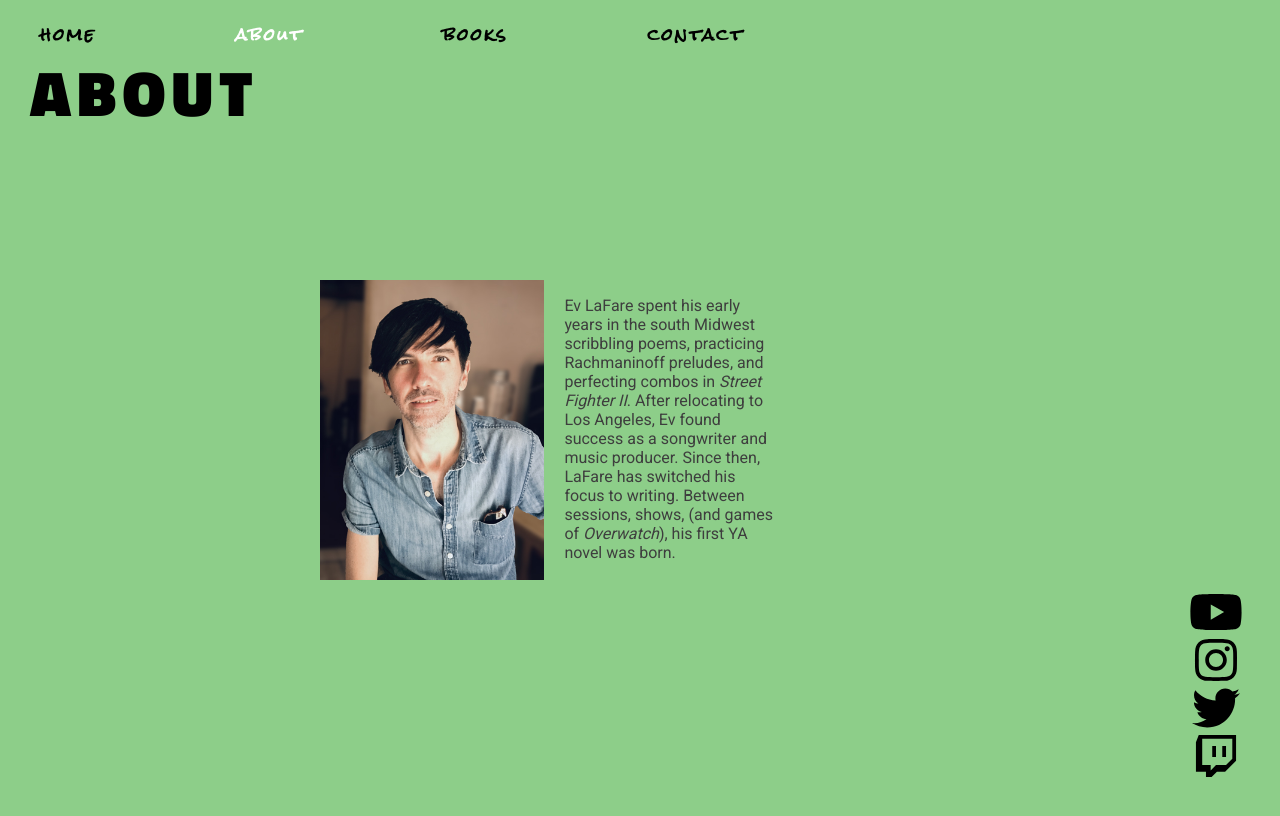
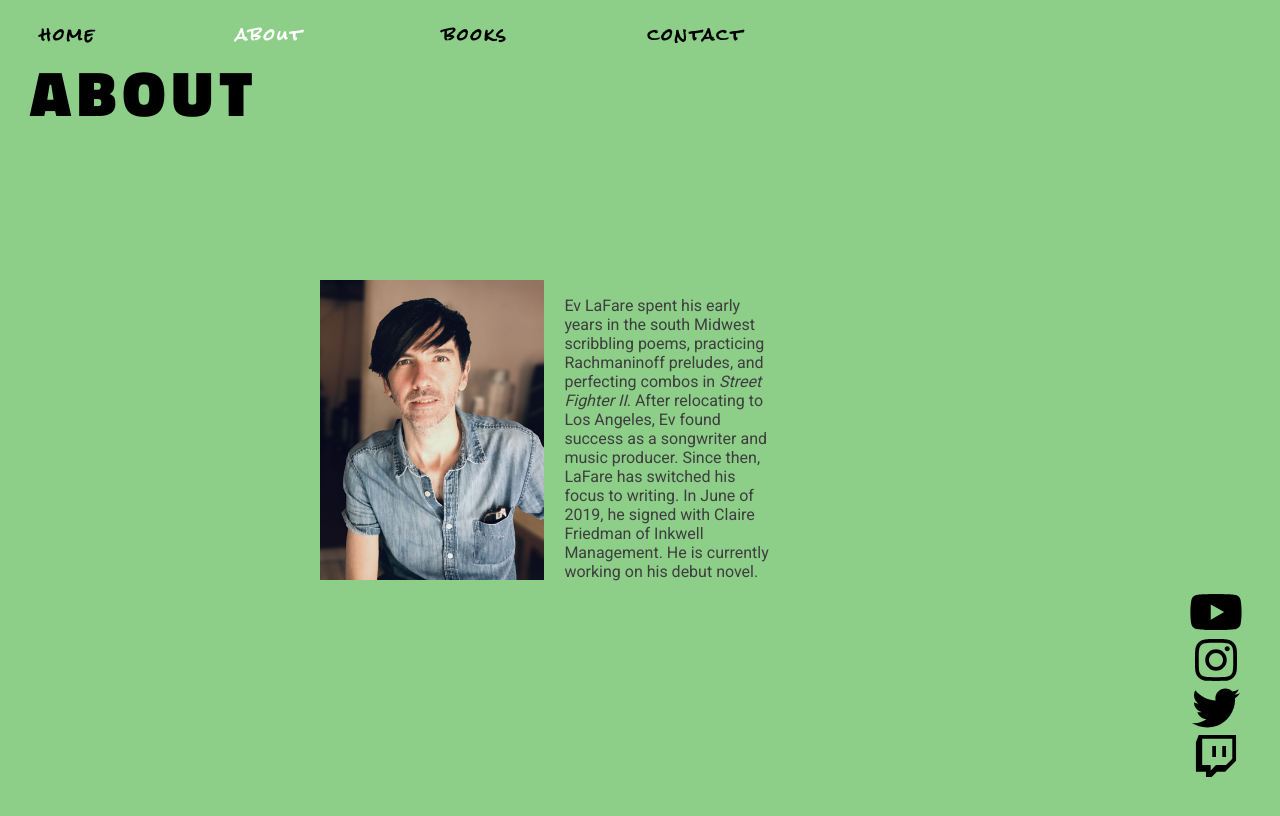
Before and after one commit to histef/ev-lafare, a React (Create React App) app: page /#/about in a window 1280 px wide. Shown: the top 816 px of the page. Built offline with nearby package versions, Linux system fonts and the light colour scheme.

Commit message:
Update About.jsx

```diff
--- a/src/About.jsx
+++ b/src/About.jsx
@@ -13,7 +13,7 @@ function About(props) {
       <h1 style={{width: '30%', minWidth: '300px', marginBottom: '0', paddingLeft: '30px', fontSize: '4rem', letterSpacing: ".4rem"}}>ABOUT</h1>
       <div style={{display: 'flex', flexWrap: 'wrap', position: 'absolute', top: '35%', left: '25%', color: '#3e3e3e'}}>
           <img src={Ev_aboutpic1_500px} style={{zIndex: '1', height: '300px'}}></img>
-          <p style={{width: '215px', paddingLeft: '20px'}}>Ev LaFare spent his early years in the south Midwest scribbling poems, practicing Rachmaninoff preludes, and perfecting combos in <i>Street Fighter II</i>. After relocating to Los Angeles, Ev found success as a songwriter and music producer. Since then, LaFare has switched his focus to writing. Between sessions, shows, (and games of <i>Overwatch</i>), his first YA novel was born.</p>
+          <p style={{width: '215px', paddingLeft: '20px'}}>Ev LaFare spent his early years in the south Midwest scribbling poems, practicing Rachmaninoff preludes, and perfecting combos in <i>Street Fighter II</i>. After relocating to Los Angeles, Ev found success as a songwriter and music producer. Since then, LaFare has switched his focus to writing. In June of 2019, he signed with Claire Friedman of Inkwell Management. He is currently working on his debut novel.</p>
       </div>
     </div>
   );
```
